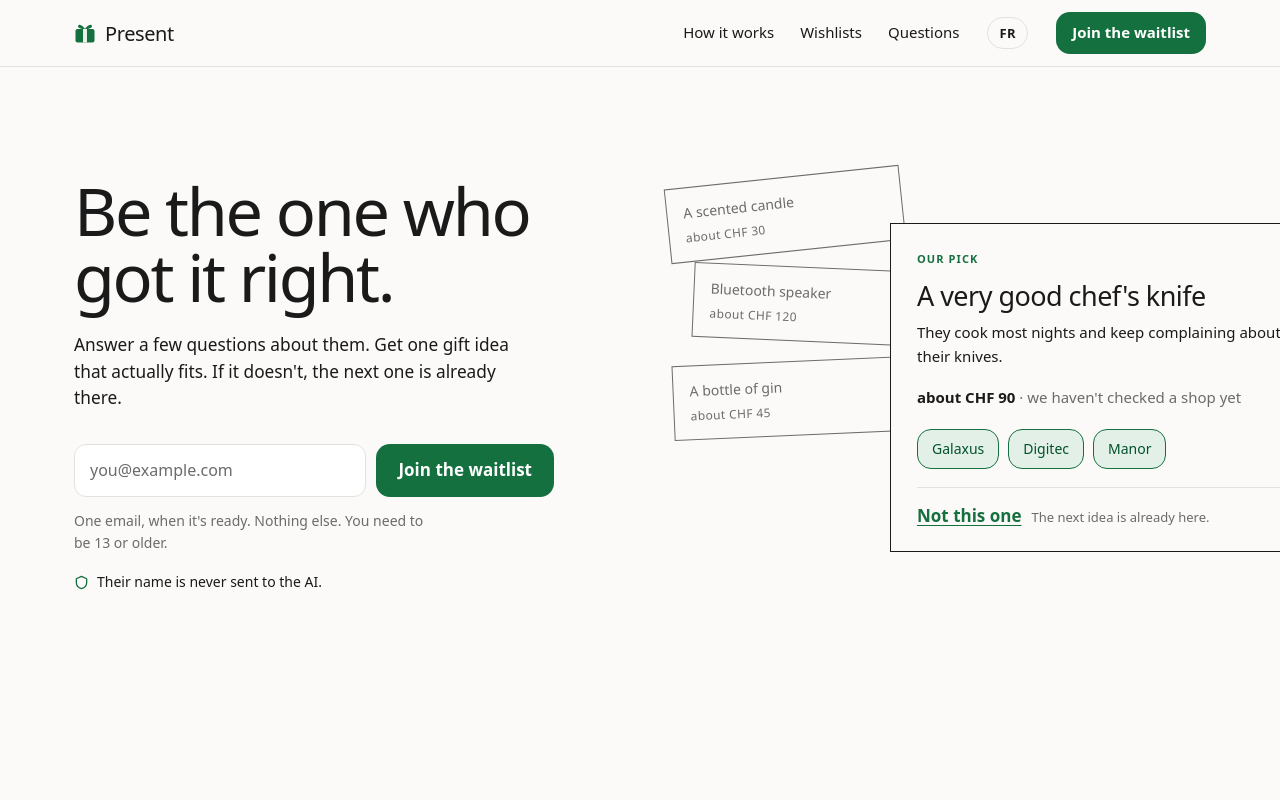
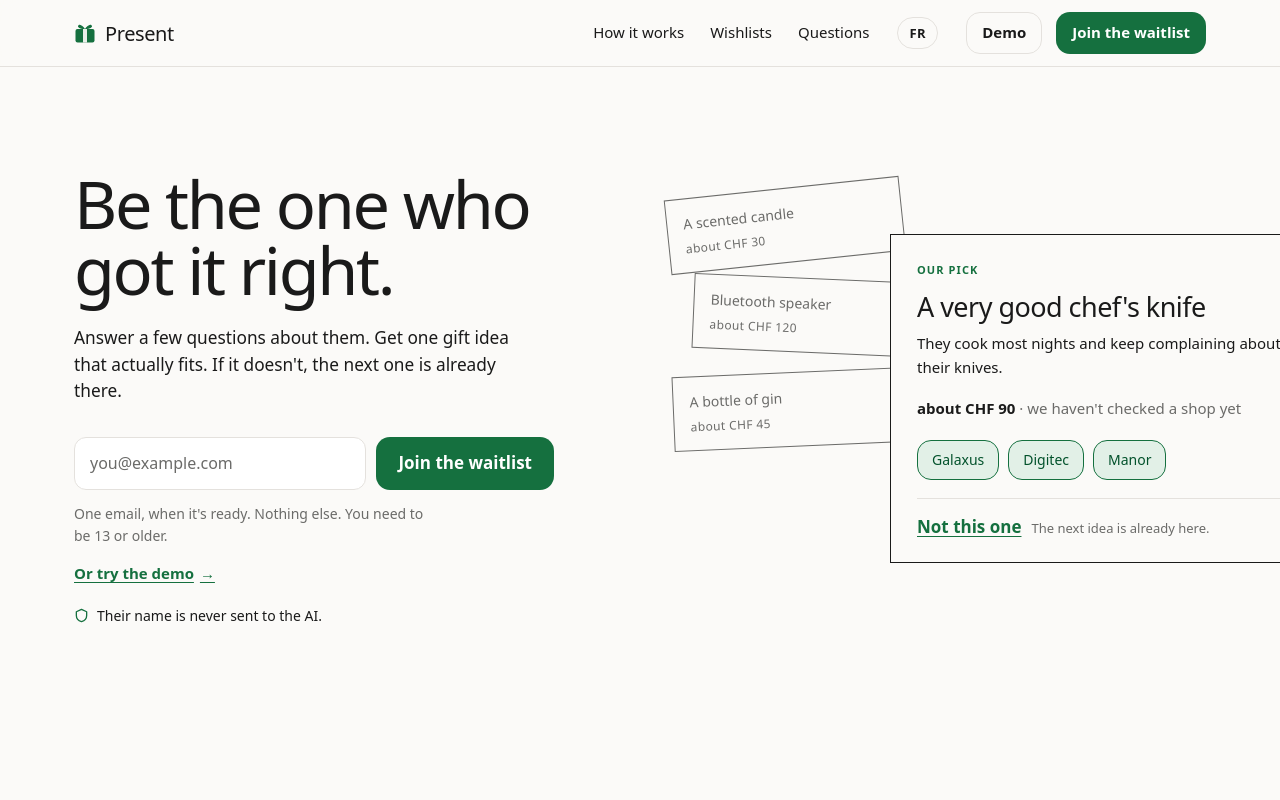
Before and after one commit to present-the-app/website, an Astro site: page / in a window 1280 px wide. Shown: the top 800 px of the page. Built offline with nearby package versions, Linux system fonts and the light colour scheme; Astro itself is replaced by a stand-in of ours.

Commit message:
Merge pull request #1 from present-the-app/claude/project-thread-gt4wgm
Add a Demo button that opens the closed beta

```diff
--- a/src/components/Nav.astro
+++ b/src/components/Nav.astro
@@ -46,6 +46,16 @@ const switchers = otherLocales(locale)
             </a>
           ))}
         </div>
+      )
+    }
+
+    {
+      /* The beta, secondary to the waitlist: outlined, never solid pine. Hidden
+         once the app itself is the main CTA, since they would be the same link. */
+      site.betaUrl && !site.appUrl && (
+        <a class="nav__demo" href={site.betaUrl}>
+          {s.nav.demo}
+        </a>
       )
     }
 
@@ -126,6 +136,20 @@ const switchers = otherLocales(locale)
     color: var(--color-ink);
     border-color: var(--color-faint);
   }
+  .nav__demo {
+    font-size: 15px;
+    font-weight: 600;
+    color: var(--color-ink);
+    text-decoration: none;
+    border: 1px solid var(--color-border);
+    border-radius: var(--radius-btn);
+    padding: 8px 15px;
+    margin-right: -14px;
+  }
+  .nav__demo:hover {
+    border-color: var(--color-pine);
+    color: var(--color-pine);
+  }
   .nav__cta {
     font-size: 15px;
     padding: 9px 16px;
@@ -160,6 +184,11 @@ const switchers = otherLocales(locale)
       font-size: 14px;
       padding: 8px 12px;
     }
+    .nav__demo {
+      font-size: 14px;
+      padding: 7px 10px;
+      margin-right: 0;
+    }
   }
 
   /* The wordmark stays until it genuinely cannot fit. Dropping it at common
--- a/src/components/sections/Hero.astro
+++ b/src/components/sections/Hero.astro
@@ -24,6 +24,15 @@ const sub = site.occasion === "christmas" ? s.hero.subChristmas : s.hero.sub;
       <p class="hero__sub">{sub}</p>
 
       <WaitlistForm id="hero-email" />
+
+      {
+        site.betaUrl && !site.appUrl && (
+          <a class="hero__demo" href={site.betaUrl}>
+            {s.waitlist.tryDemo}
+            <span aria-hidden="true">&rarr;</span>
+          </a>
+        )
+      }
 
       <p class="hero__reassure">
         <svg width="15" height="15" viewBox="0 0 16 16" fill="none" aria-hidden="true">
@@ -97,8 +106,23 @@ const sub = site.occasion === "christmas" ? s.hero.subChristmas : s.hero.sub;
     margin: 0 0 32px;
     max-width: 46ch;
   }
+  .hero__demo {
+    display: inline-flex;
+    align-items: center;
+    gap: 6px;
+    margin-top: 16px;
+    font-size: 15px;
+    font-weight: 600;
+    color: var(--color-pine);
+    text-decoration: underline;
+    text-underline-offset: 3px;
+  }
+  .hero__demo:hover {
+    color: var(--color-pine-pressed);
+  }
   .hero__reassure {
-    display: inline-flex;
+    display: flex;
+    width: fit-content;
     align-items: center;
     gap: 8px;
     font-size: 14px;
--- a/src/config/site.ts
+++ b/src/config/site.ts
@@ -31,6 +31,13 @@ export const site = {
    * "Open <name>" instead.
    */
   appUrl: null as string | null,
+
+  /**
+   * The closed beta of the app. Shown as a secondary "Demo" button beside the
+   * waitlist, never in place of it: the beta is invite-only, so visitors land on
+   * its request-access page. `null` hides the button everywhere.
+   */
+  betaUrl: "https://beta.present-the-app.com" as string | null,
 
   /**
    * Waitlist form endpoint. Blank means the form still renders and validates,
--- a/src/i18n/en.ts
+++ b/src/i18n/en.ts
@@ -23,6 +23,7 @@ export const en = {
     faq: "Questions",
     cta: "Join the waitlist",
     openApp: "Open Present",
+    demo: "Demo",
     skipToContent: "Skip to content",
   },
 
@@ -48,6 +49,7 @@ export const en = {
   },
 
   waitlist: {
+    tryDemo: "Or try the demo",
     label: "Email address",
     placeholder: "you@example.com",
     submit: "Join the waitlist",
--- a/src/i18n/fr.ts
+++ b/src/i18n/fr.ts
@@ -27,6 +27,7 @@ export const fr: Strings = {
     faq: "Questions",
     cta: "Rejoindre la liste",
     openApp: "Ouvrir Present",
+    demo: "Démo",
     skipToContent: "Aller au contenu",
   },
 
@@ -52,6 +53,7 @@ export const fr: Strings = {
   },
 
   waitlist: {
+    tryDemo: "Ou essaie la démo",
     label: "Adresse e-mail",
     placeholder: "toi@exemple.com",
     submit: "Rejoindre la liste",
```
